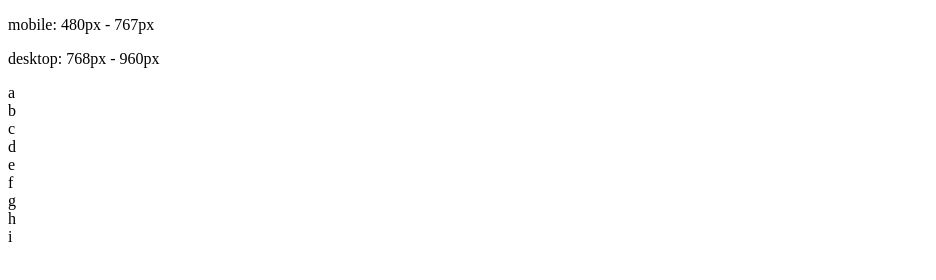
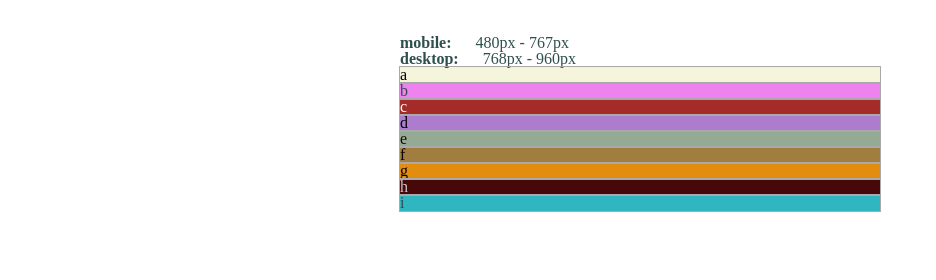
Before and after one commit to badwan95/lab-01, a plain HTML site: page index.html in a window 1280 px wide. Shown: the whole page, without its empty margins (0-936 px from the left). Drawn offline with Linux system fonts and the light colour scheme; the site is published under a folder, as on GitHub Pages, so addresses that start at the root find nothing.

Commit message:
fixed the css not loading

```diff
--- a/index.html
+++ b/index.html
@@ -5,10 +5,10 @@
     <meta charset="UTF-8">
     <meta name="viewport" content="width=device-width, initial-scale=1.0">
     <title>Lab 01 - Responsive Design and SMACSS</title>
-    <link rel="stylesheet" href="/css/reset.css">
-    <link rel="stylesheet" href="/css/base.css">
-    <link rel="stylesheet" href="/css//layout.css">
-    <link rel="stylesheet" href="/css/modules.css">
+    <link rel="stylesheet" href="./css/reset.css">
+    <link rel="stylesheet" href="./css/base.css">
+    <link rel="stylesheet" href="./css//layout.css">
+    <link rel="stylesheet" href="./css/modules.css">
 </head>
 
 <body>
```
